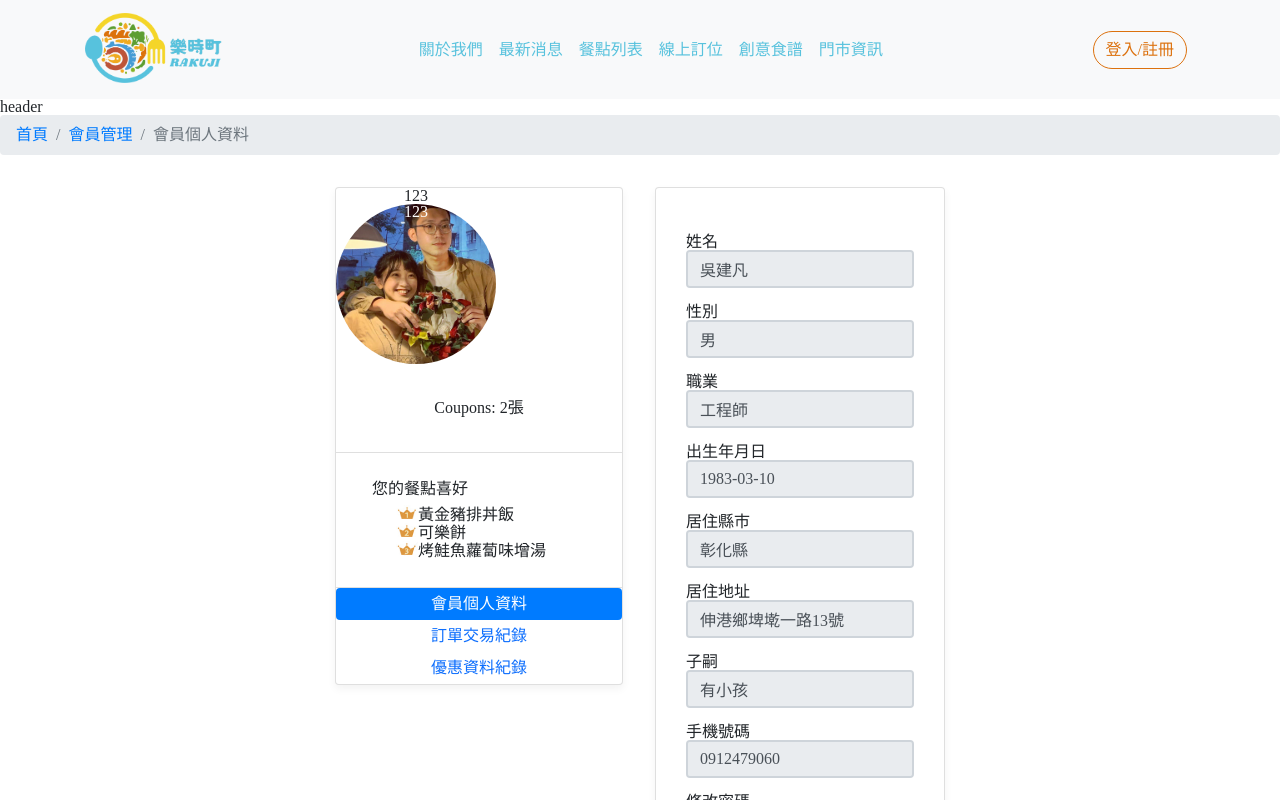
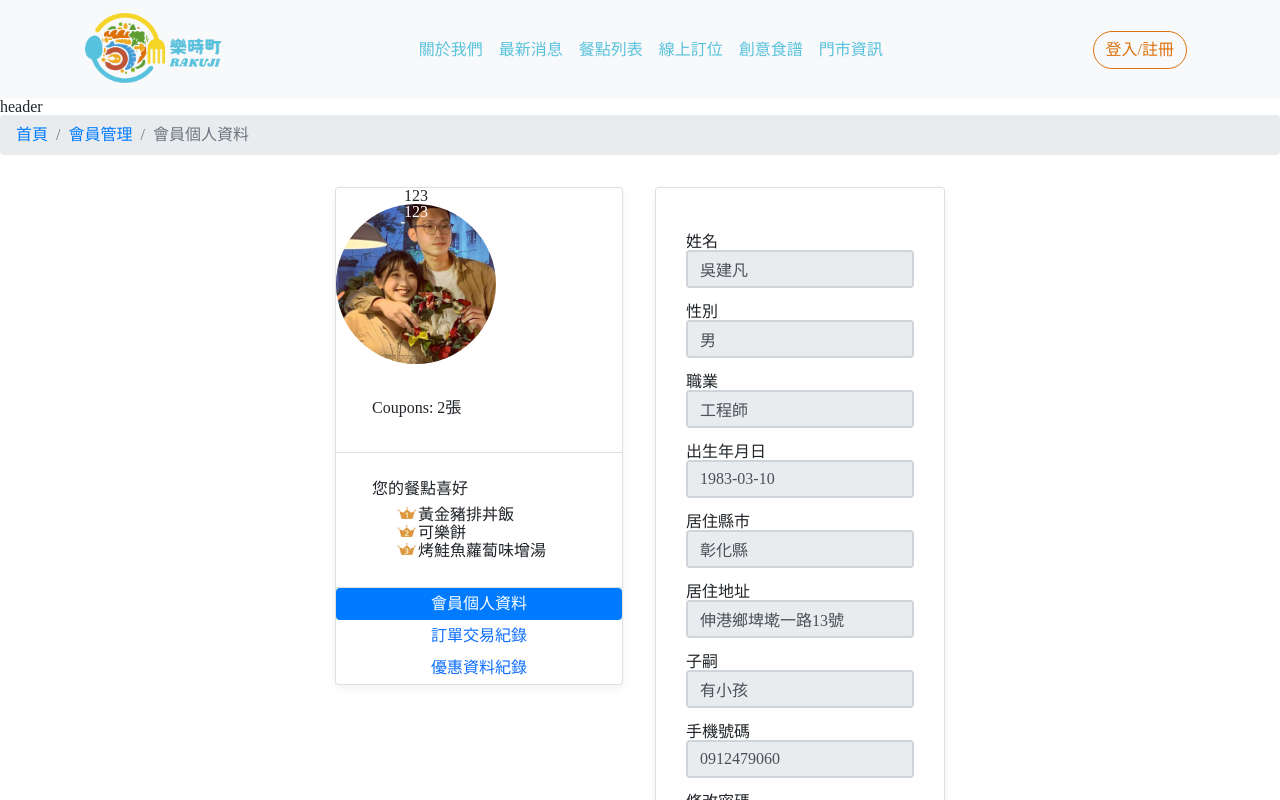
Before and after one commit to rakuji/rakuji, a React (Create React App) app: page /ClientCenter in a window 1280 px wide. Shown: the top 800 px of the page. Built offline with nearby package versions, Linux system fonts and the light colour scheme; some icons are missing.

Commit message:
clientcenter

```diff
--- a/src/pages/Member/ClientCenter.js
+++ b/src/pages/Member/ClientCenter.js
@@ -1,14 +1,13 @@
 import React from "react";
 import "./css/my-login.css"
 import "./css/reset.css"
-
 
 function ClientCenter() {
     return (
 
         <div className="my-login-page">
             <div>header</div>
-            <nav aria-label="breadcrumb">
+            <nav ariaLabel="breadcrumb">
 
                 <ol className="breadcrumb">
                     <li className="breadcrumb-item"><a href="#index">首頁</a></li>
@@ -17,8 +16,8 @@ function ClientCenter() {
                 </ol>
             </nav>
             <main className="d-flex justify-content-center">
-                <aside className="m-3">
-                    <div className="form-group">
+                <aside className="m-3 ">
+                    <div className="">
                         <div className="card" style={{ width: "18rem" }}>
 
                             {/* 大頭照 */}
@@ -29,7 +28,7 @@ function ClientCenter() {
                                 </div>
                             </div>
                             <div className="card-body">
-                                <div className="text-sm-center m-3">
+                                <div className=" m-3">
                                     <p className="card-text">Coupons: 2張</p>
                                 </div>
                             </div>
@@ -37,7 +36,7 @@ function ClientCenter() {
 
                             <ul className="list-group list-group-flush">
                                 <li className="list-group-item m-3">
-                                    <span className="text-control">您的餐點喜好</span>
+                                    <span className="">您的餐點喜好</span>
                                     <div className="ml-4 pt-2">
 
                                         <img src={require("../../images/account/A.png")} />
```
